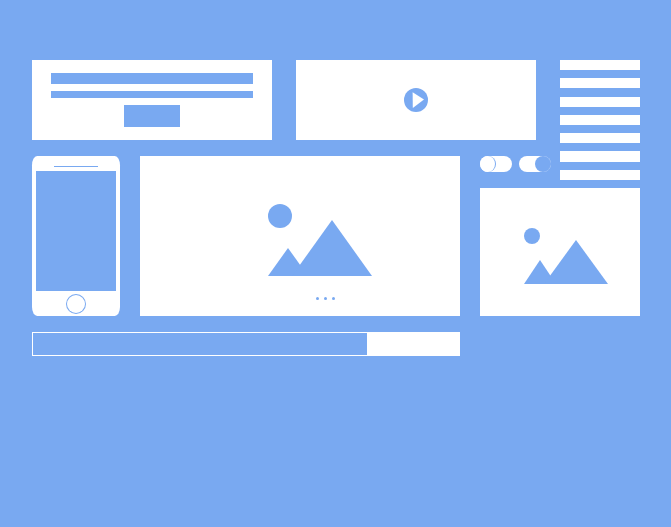
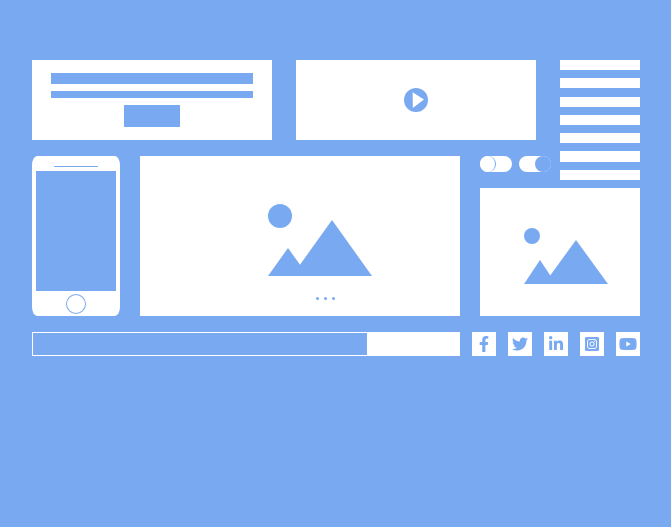
Before and after one commit to emreavcia/hicoders-css, a plain HTML site: page create-template/index.html in a window 1280 px wide. Shown: the part 116-643 px from the top of the page, without its empty margins (464-1135 px from the left). Drawn offline with Linux system fonts and the light colour scheme.

Commit message:
social media icons added

```diff
--- a/create-template/index.html
+++ b/create-template/index.html
@@ -6,7 +6,7 @@
     <meta name="viewport" content="wclassth=device-wclassth, initial-scale=1.0">
     <title>Document</title>
     <link rel="stylesheet" href="./style.css">
-    <link rel="stylesheet" href="https://cdn.jsdelivr.net/npm/@fortawesome/fontawesome-free@5.15.4/css/fontawesome.min.css">
+    <link rel="stylesheet" href="https://cdnjs.cloudflare.com/ajax/libs/font-awesome/5.14.0/css/all.css">
 </head>
 <body>
     <main>
@@ -83,6 +83,11 @@
                 <div class="bar">
                     <div class="short-bar"></div>
                 </div>
+                <div class="icon-box"><i class="fab fa-facebook-f"></i></div>
+                <div class="icon-box"><i class="fab fa-twitter"></i></div>
+                <div class="icon-box"><i class="fab fa-linkedin-in"></i></div>
+                <div class="icon-box"><i class="fab fa-instagram-square"></i></div>
+                <div class="icon-box"><i class="fab fa-youtube"></i></div>
             </section>
         <!--Bottom section-->
     </section>
--- a/create-template/style.css
+++ b/create-template/style.css
@@ -305,10 +305,17 @@ main {
 
 /* THIRD ROW */
 
+.bar-container{
+    display: flex;
+    justify-content: space-between;
+    color: var(--bg-color);
+}
+
 .bar {
     width: 26.75em;
     height: 1.5em;
     background-color: var(--primary-color);
+    align-self: flex-start;
 }
 
 .short-bar {
@@ -316,6 +323,16 @@ main {
     height: 1.5em;
     background-color:var(--bg-color);
     border: 0.1em solid var(--primary-color);
+
+}
+
+.icon-box {
+    width: 1.5em;
+    height: 1.5em;
+    background-color: var(--primary-color);
+    display: flex;
+    justify-content: center;
+    align-items: center;
 }
 
 /* THIRD ROW */
```
